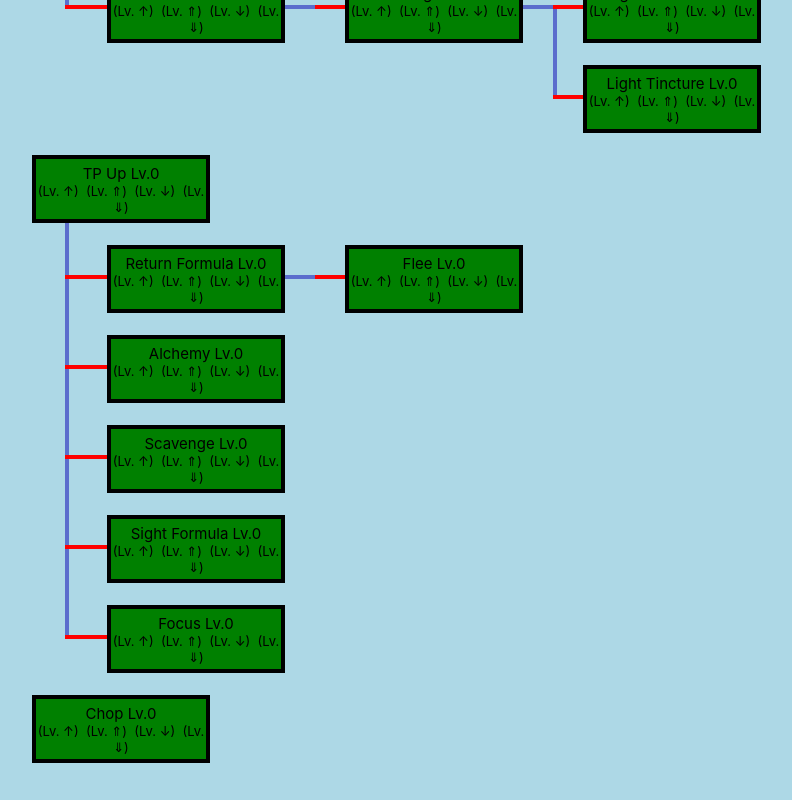
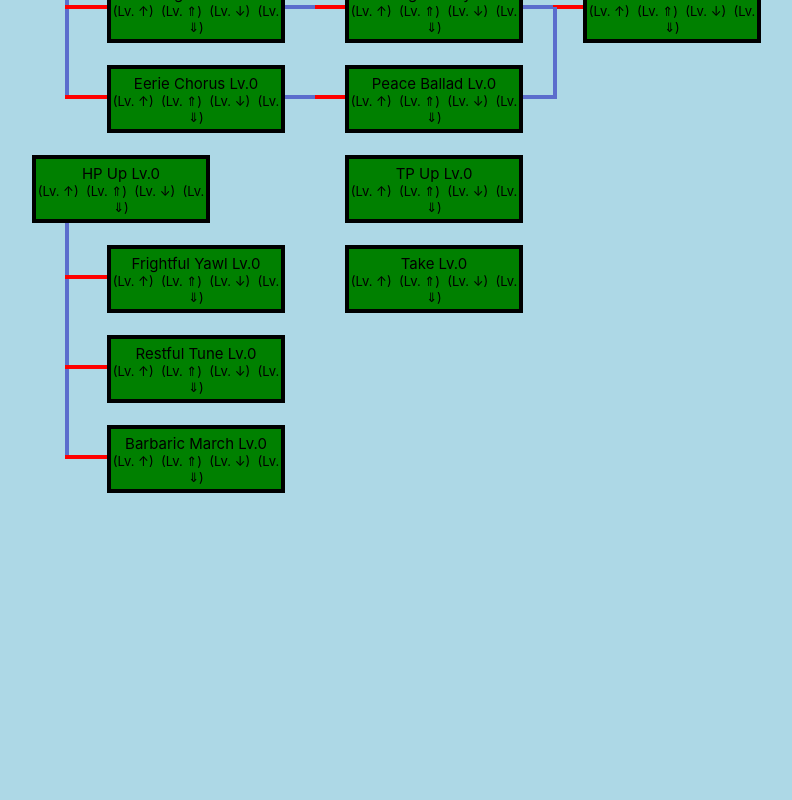
Before and after one commit to aturfah/eou-skillsim, a React (Create React App) app: page / in a window 1280 px wide. Shown: the part 898-1698 px from the top of the page, without its empty margins (106-898 px from the left). After the commit the page ends 1428 px from the top, so only its background shows below. Built offline with nearby package versions, Linux system fonts and the light colour scheme.

Commit message:
Whoops wrong skill name

```diff
--- a/src/App.js
+++ b/src/App.js
@@ -17,7 +17,7 @@ function defaultState() {
     level: 1,
     retirementIdx: 0,
     skillsChosen: {},
-    activeClassIdx: 0
+    activeClassIdx: 10
   };
 }
 
--- a/src/data/tree_data.js
+++ b/src/data/tree_data.js
@@ -1488,7 +1488,7 @@ var treeData = [
             barSize: 0
         },
         {
-            skillID: 'frightful_yawl',
+            skillID: 'take',
             baseSkill: false,
             coords: {x: 1, y: 11},
             barSize: 0
```
